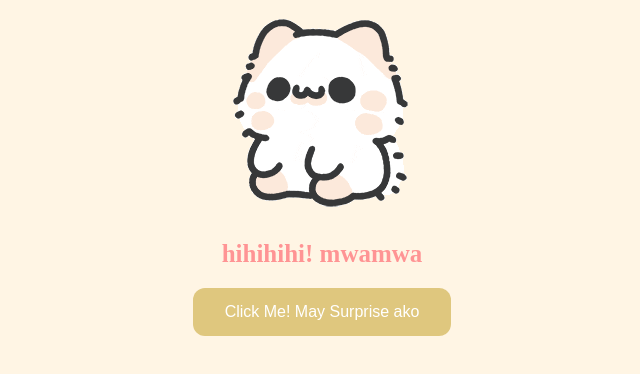
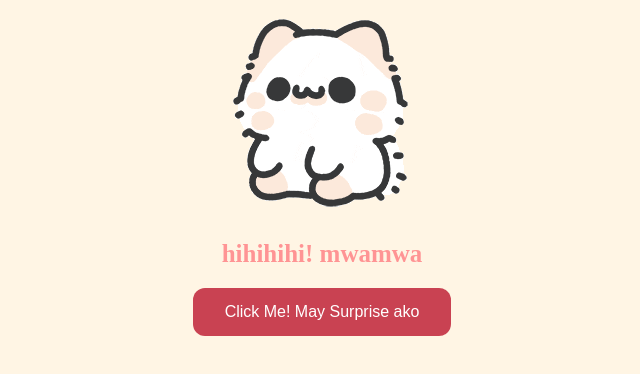
Before and after one commit to ArjayCodes/Jammy, a plain HTML site: page yes.html in a window 1280 px wide. In both pictures the pointer is over the button "Click Me! May Surprise ako". Shown: the part 280-654 px from the top of the page, without its empty margins (318-958 px from the left). Drawn offline with Linux system fonts and the light colour scheme.

Commit message:
Update yes_styles.css

```diff
--- a/style/css/yes_styles.css
+++ b/style/css/yes_styles.css
@@ -82,7 +82,7 @@ body {
 }
 
 .click_me_btn:hover {
-    background-color: #dfc77e;
+    background-color: #c94252;
 }
 .gif_container {
     display: flex;
```
